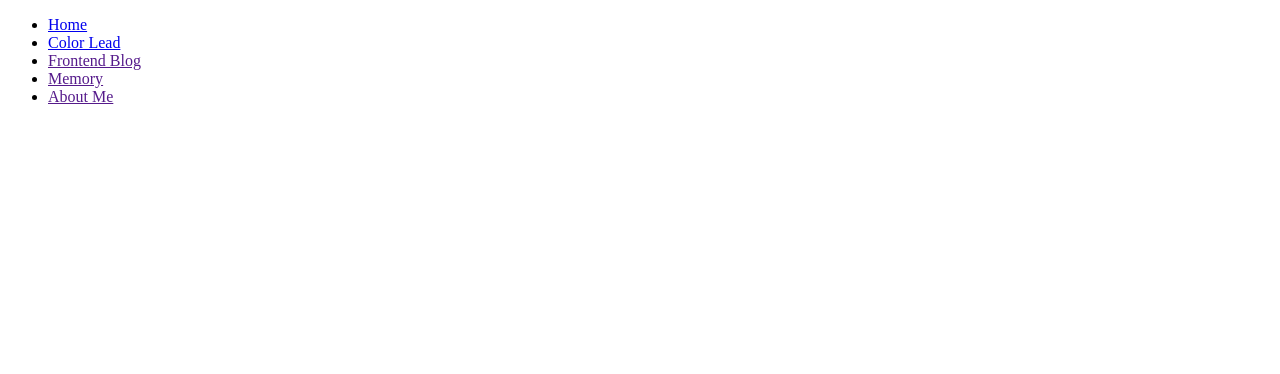
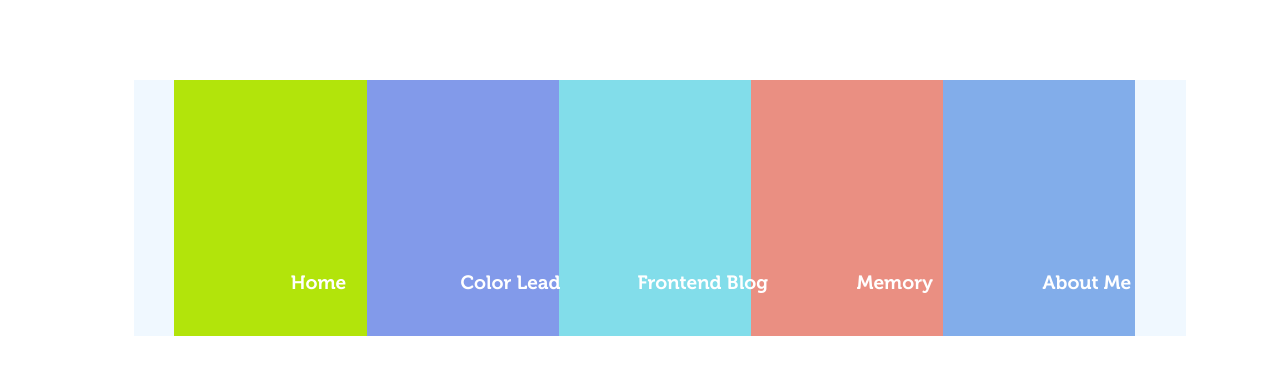
Before and after one commit to tuzilingdang/response-menu, a website: page index.html in a window 1280 px wide. Drawn offline with Linux system fonts and the light colour scheme.

Commit message:
default.css

```diff
--- /dev/null
+++ b/default.css
@@ -0,0 +1,97 @@
+@font-face {
+	font-family: 'museo700';
+	src:url('./fonts/museo700/museo700-regular-webfont.eot');
+	src:url('./fonts/museo700/museo700-regular-webfont.eot?#iefix') format('embedded-opentype'),
+		url('./fonts/museo700/museo700-regular-webfont.woff') format('woff'),
+		url('./fonts/museo700/museo700-regular-webfont.ttf') format('truetype'),
+		url('./fonts/museo700/museo700-regular-webfont.svg#museo700') format('svg');
+	font-weight: normal;
+	font-style: normal;
+}
+
+nav {
+	width: 80%;
+    height: auto;
+    margin-left: auto;
+    margin-right: auto;
+    margin-top: 5rem;
+}
+
+ul {
+    width: 100%;
+    height: 16rem;
+    background: aliceblue;
+}
+
+ul li{
+    display: block;
+    width: 19%;
+    height: 100%;
+    float: left;
+    transition: height 0.5s;
+    transition: border 0.5s;
+}
+
+nav li:nth-child(5n+1) {
+    background: rgb(178, 228, 11);
+}
+
+nav li:nth-child(5n+2) {
+    background: rgb(130, 154, 234);
+}
+
+nav li:nth-child(5n+3) {
+    background:  rgb(130, 221, 234);
+}
+
+nav li:nth-child(5n+4) {
+    background: rgb(234, 143, 130);
+}
+
+nav li:nth-child(5n+0) {
+    background: rgb(130, 173, 234);
+}
+
+nav li:nth-child(5n+1):hover {
+	height: 120%;
+	border-bottom: 4px solid rgb(146, 169, 6);
+}
+
+nav li:nth-child(5n+2):hover {
+	height: 120%;
+	border-bottom: 4px solid rgb(86, 102, 152);
+}
+
+nav li:nth-child(5n+3):hover {
+	height: 120%;
+	border-bottom: 4px solid rgb(88, 151, 160);
+}
+
+nav li:nth-child(5n+4):hover {
+	height: 120%;
+	border-bottom: 4px solid rgb(165, 99, 90);
+}
+
+nav li:nth-child(5n+0):hover {
+	height: 120%;
+	border-bottom: 4px solid rgb(91, 121, 165);
+}
+
+.item-a {
+    position: absolute;
+    width: 18rem;
+    height: 16rem;
+    color: white;
+    text-align: center;
+    text-decoration: none;
+    transition: border 0.5s;
+}
+
+.icon-text{
+    display: inline-block;
+    margin-top: 12rem;
+    margin-left: auto;
+    margin-right: auto;
+    font-family: museo700;
+    font-size: 1.2rem;
+}
--- a/index.html
+++ b/index.html
@@ -4,49 +4,50 @@
 	<title>Response Menu</title>
 	<meta charset="utf-8">
 	<meta name="viewport" content="width=device-width,initial-scale=1,maximum-scale=1">
+	<link rel="stylesheet" type="text/css" href="./default.css">
 </head>
 <body>
 	<nav>
 		<ul>
 			<li>
-				<a href="#">
+				<a href="#" class="item-a">
 						<span class="icon">
 							<i class="icon-home"></i>
 						</span>
-						<span>Home</span>
+						<span class="icon-text">Home</span>
 				</a>
 			</li>
 			<li>
-				<a href="#">
+				<a href="#" class="item-a">
 					<span class="icon">
 						<i class="icon-home"></i>
 					</span>
-					<span>Color Lead</span>
+					<span class="icon-text">Color Lead</span>
 				</a>
 			</li>
 			<li>
-				<a href="">
+				<a href="" class="item-a">
 					<span class="icon">
 						<i class="icon-home"></i>
 					</span>
-					<span>Frontend Blog</span>
+					<span class="icon-text">Frontend Blog</span>
 				</a>
 			</li>
 			</li>
 			<li>
-				<a href="">
+				<a href="" class="item-a">
 					<span class="icon">
 						<i class="icon-home"></i>
 					</span>
-					<span>Memory</span>
+					<span class="icon-text">Memory</span>
 				</a>
 			</li>
 			<li>
-				<a href="">
+				<a href="" class="item-a">
 					<span class="icon">
 						<i class="icon-home"></i>
 					</span>
-					<span>About Me</span>
+					<span class="icon-text">About Me</span>
 				</a>
 			</li>
 		</ul>
```
Also changed, not shown: fonts/museo700/museo700-regular-webfont.ttf (renamed from fonts/museo700/Museo700-Regular.ttf).
